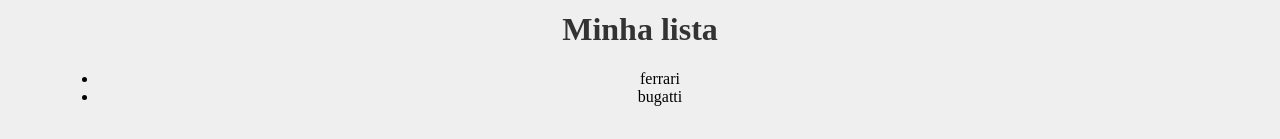
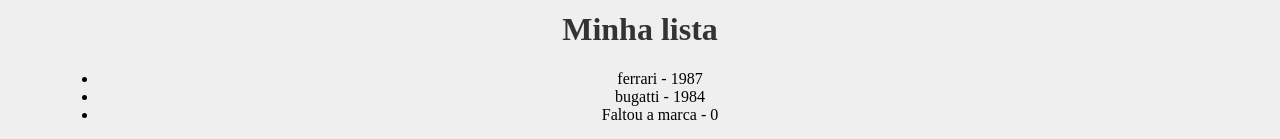
Before and after one commit to alissonfilipe/cursoReact, a React (Create React App) app: page / in a window 1280 px wide. Shown: the part 813-952 px from the top of the page. Built offline with nearby package versions, Linux system fonts and the light colour scheme.

Commit message:
avançado em props

```diff
--- a/src/components/Item.js
+++ b/src/components/Item.js
@@ -1,9 +1,21 @@
-function Item(props){
+import PropTypes from 'prop-types'
+
+function Item({marca, ano_lancamento}){
     return (
         <>
-        <li>{props.marca}</li>
+        <li>{marca} - {ano_lancamento}</li>
         </>
     )
 }
 
+Item.propTypes ={
+    marca: PropTypes.string.isRequired,
+    ano_lancamento: PropTypes.number,
+}
+
+Item.defaultProps = {
+    marca: 'Faltou a marca',
+    ano_lancamento: 0,
+}
+
 export default Item
--- a/src/components/List.js
+++ b/src/components/List.js
@@ -5,9 +5,9 @@
         <>
         <h1>Minha lista</h1>
         <ul>
-            <Item marca= "ferrari"/>
-            <Item marca= "bugatti"/>
-
+            <Item marca= "ferrari" ano_lancamento={1987}/>
+            <Item marca= "bugatti" ano_lancamento={1984}/>
+            <Item/>
         </ul>
         </>
     )
```
Also changed, not shown: 1 other file (tests, documents, lock files or other folders).
